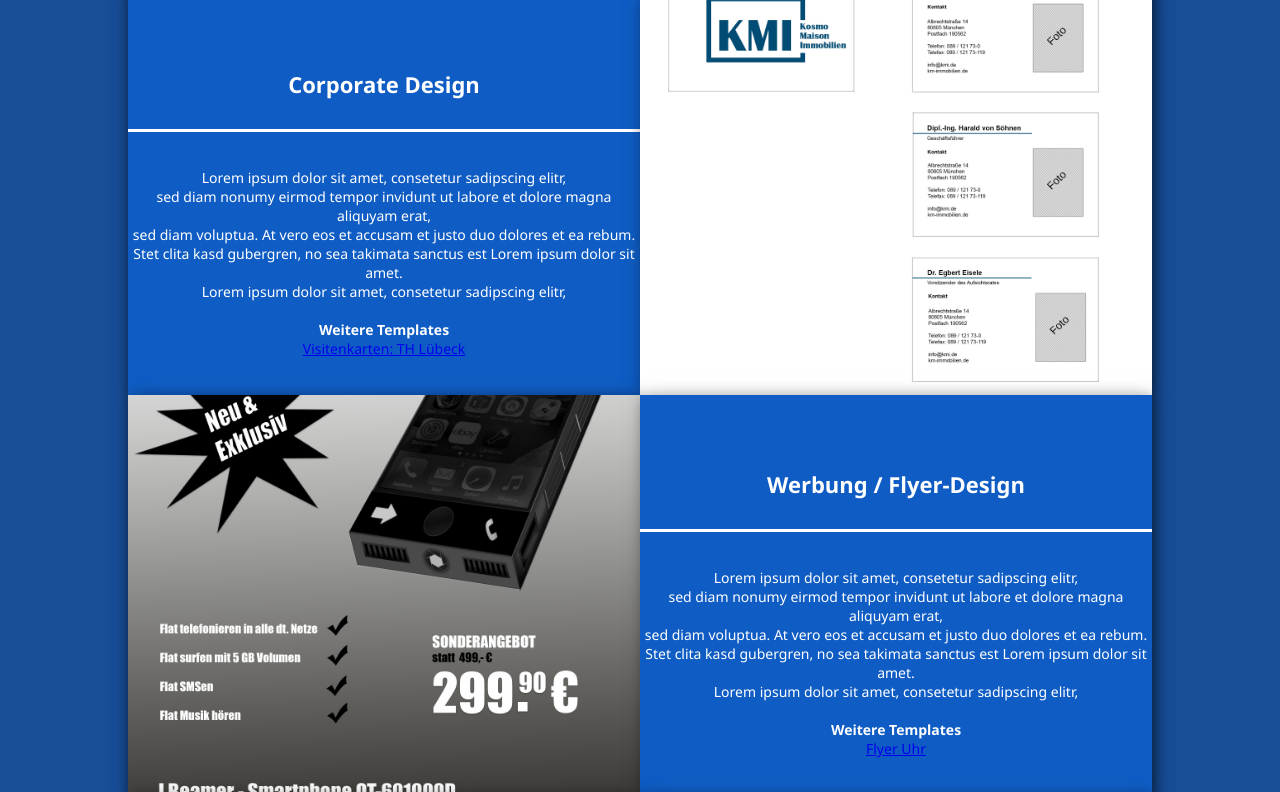
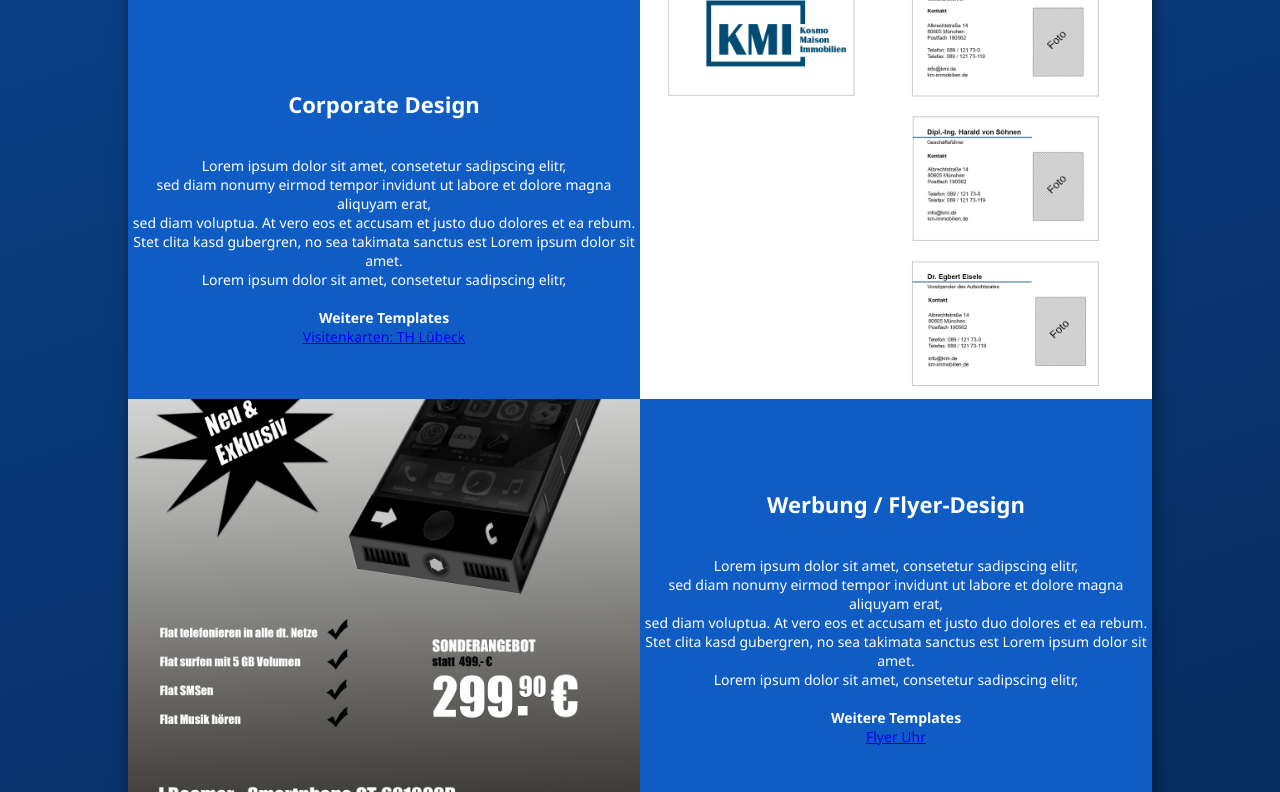
Before and after one commit to peaceable1887/PeaceableMedia, a PHP site: page / in a window 1280 px wide. Shown: the part 1887-2679 px from the top of the page. Run offline with PHP 8.4, Linux system fonts and the light colour scheme; data that the repository does not hold is empty.

Commit message:
css: Änderungen am Hintergrund und Medua-Sektion

```diff
--- a/public/css/contact.css
+++ b/public/css/contact.css
@@ -1,6 +1,5 @@
 .textContact
 {
-
     background: var(--color-background-body);
     color: white;
     padding: 25px;
--- a/public/css/media.css
+++ b/public/css/media.css
@@ -17,18 +17,18 @@
 }
 .container
 {
-    -webkit-box-shadow: 2px 1px 16px -2px rgba(0,0,0,0.53);
-    box-shadow: 2px 1px 16px -2px rgba(0,0,0,0.53);
     position: relative;
     width: 50%;
+    /*-webkit-box-shadow: 2px 1px 16px -2px rgba(0,0,0,0.53);
+    box-shadow: 2px 1px 16px -2px rgba(0,0,0,0.53), 2px 1px 16px -2px rgba(0,0,0,0.53);*/
 }
 .containerText
 {
-    -webkit-box-shadow: 2px 1px 16px -2px rgba(0,0,0,0.53);
-    box-shadow: 2px 1px 16px -2px rgba(0,0,0,0.53);
+    /*-webkit-box-shadow: 2px 1px 16px -2px rgba(0,0,0,0.53);
+    box-shadow: 2px 1px 16px -2px rgba(0,0,0,0.53), 2px 1px 16px -2px rgba(0,0,0,0.53);*/
     position: relative;
     width: 50%;
-    background: var(--color-background-body);
+    background-color: var(--color-background-body);
     color: white;
     align-content: center;
     text-align: center;
--- a/public/css/slider.css
+++ b/public/css/slider.css
@@ -22,7 +22,7 @@
     width: 100%;
     height: 120px;
     background: rgba(15, 93, 196,0.8);
-    border-bottom: solid 1px white;
+
 }
 .text p
 {
@@ -50,14 +50,15 @@
     right: 0;
     border-radius: 3px 0 0 3px;
 }
-
-.prev:hover, .next:hover {
+.prev:hover, .next:hover
+{
     background-color: rgba(255,255,255,0);
     color: black;
 }
-
-.author {color: cornflowerblue;}
-
+.author
+{
+    color: cornflowerblue;
+}
 .animate-left
 {
     position: relative;
--- a/public/css/style.css
+++ b/public/css/style.css
@@ -1,7 +1,7 @@
 html
 {
-    background-color: var(--color-background-header);
-
+    background: rgb(15,93,196);
+    background: linear-gradient(162deg, rgba(15,93,196,1) 0%, rgba(0,0,0,1) 100%, rgba(255,255,255,1) 100%);
     scroll-behavior: smooth;
 }
 #menu
@@ -61,6 +61,8 @@
     letter-spacing: 1px;
     padding-top: 20px;
     padding-bottom: 20px;
+    border-top: 2px solid #ffffff;
+    border-bottom: 2px solid #ffffff;
 }
 .hr
 {
--- a/public/php/media.php
+++ b/public/php/media.php
@@ -7,10 +7,10 @@
             <div class="textHover">Gaming-Template<a class="enlargeMedia" target="_blank" href="../images/Gaming-Template%20-%20Kopie-1.png">Vergrößern</a></div>
         </div>
     </div>
-    <div class="containerText">
-        <h5 style=" padding-bottom: 30px; border-bottom: solid;">
+    <div class="containerText" >
+        <h5>
             Mockups</h5>
-        <p>Lorem ipsum dolor sit amet, consetetur sadipscing elitr,<br>
+        <p >Lorem ipsum dolor sit amet, consetetur sadipscing elitr,<br>
             sed diam nonumy eirmod tempor invidunt ut labore et dolore magna aliquyam erat,<br>
             sed diam voluptua. At vero eos et accusam et justo duo dolores et ea rebum.<br>
             Stet clita kasd gubergren, no sea takimata sanctus est Lorem ipsum dolor sit amet.<br>
@@ -20,7 +20,7 @@
         <a href="../images/Parallax - Architekur-1.png" target="_blank">Mode Template</a><br>
     </div>
     <div class="containerText">
-        <h5 style=" padding-bottom: 30px; border-bottom: solid;">
+        <h5>
             Corporate Design</h5>
         <p>Lorem ipsum dolor sit amet, consetetur sadipscing elitr,<br>
             sed diam nonumy eirmod tempor invidunt ut labore et dolore magna aliquyam erat,<br>
@@ -43,7 +43,7 @@
         </div>
     </div>
     <div class="containerText">
-        <h5 style=" padding-bottom: 30px;border-bottom: solid;">
+        <h5>
             Werbung / Flyer-Design</h5>
         <p>Lorem ipsum dolor sit amet, consetetur sadipscing elitr,<br>
             sed diam nonumy eirmod tempor invidunt ut labore et dolore magna aliquyam erat,<br>
@@ -54,7 +54,7 @@
         <a href="../images/Flyer-Uhr.jpg" target="_blank">Flyer Uhr</a><br>
     </div>
     <div class="containerText">
-        <h5 style=" padding-bottom: 30px; border-bottom: solid;">
+        <h5>
             Videos</h5>
         <p>Lorem ipsum dolor sit amet, consetetur sadipscing elitr,<br>
             sed diam nonumy eirmod tempor invidunt ut labore et dolore magna aliquyam erat,<br>
```
